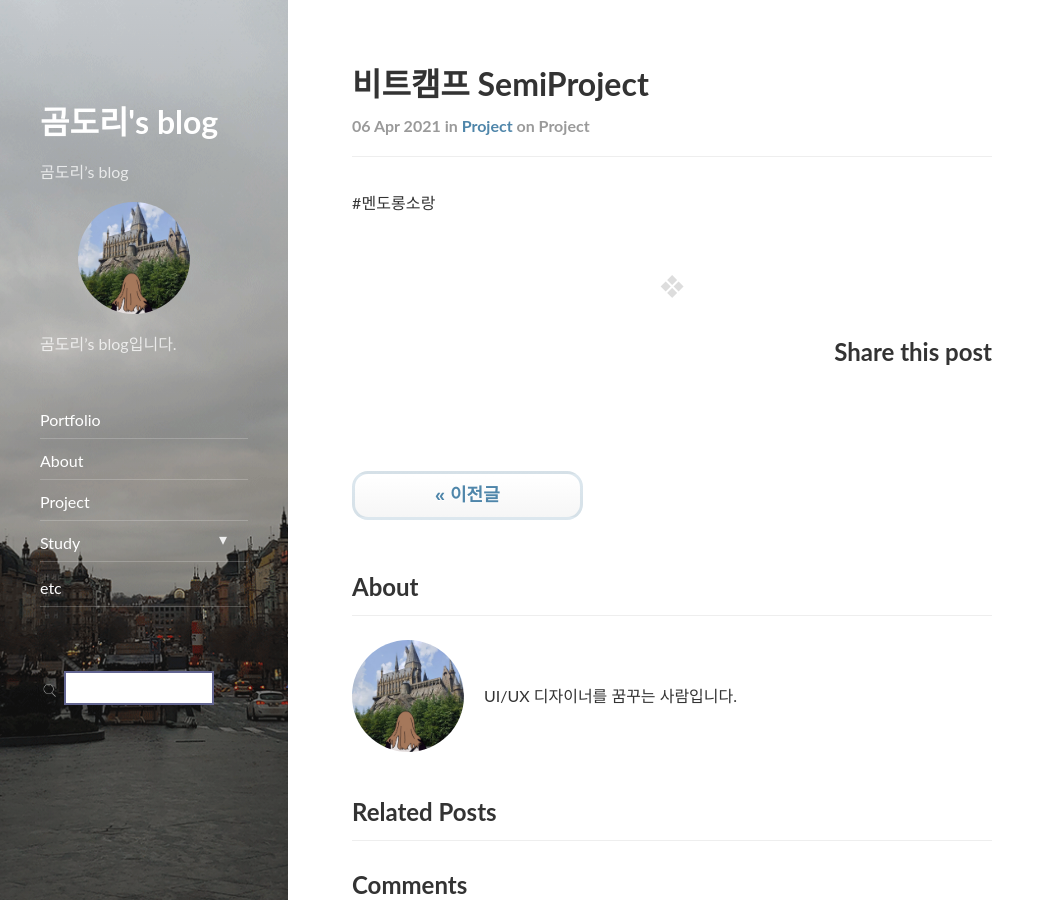
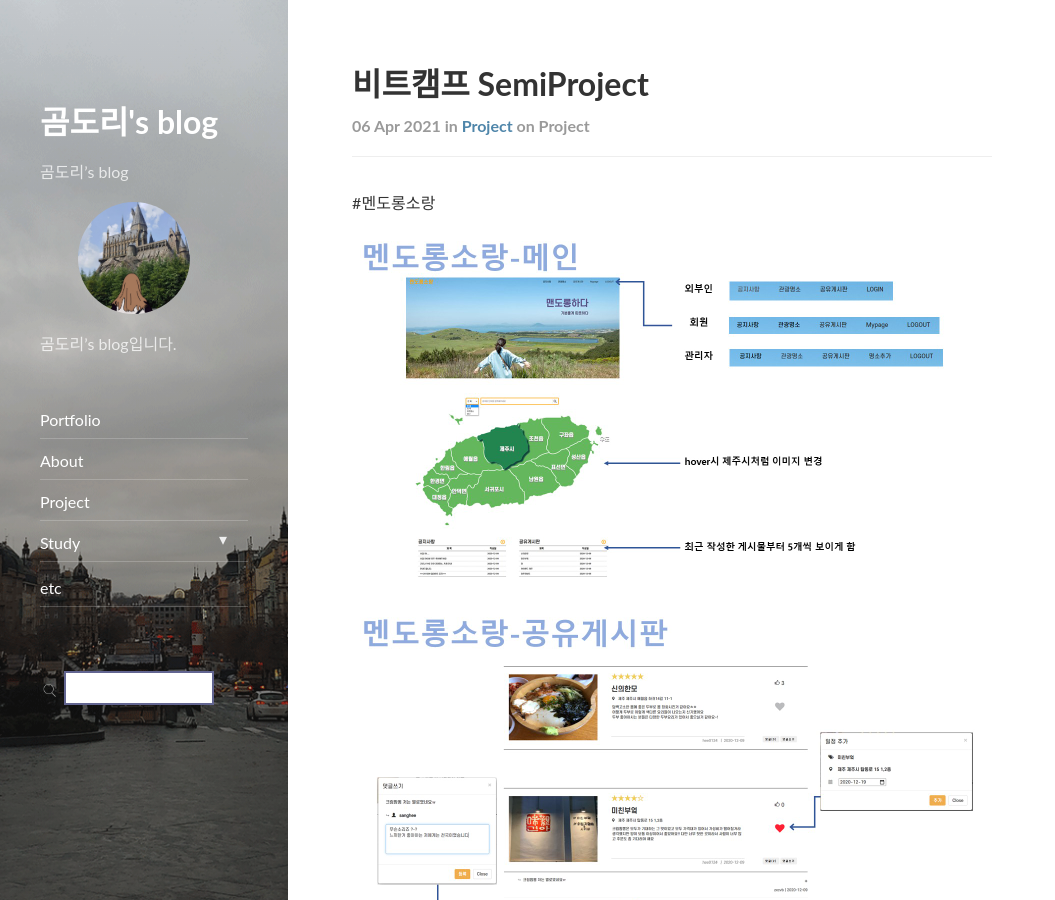
Before and after one commit to tkznzl12/tkznzl12.github.io, a Jekyll site: the page built from _posts/project/2021-04-06-SemiProject-blog01.md, in a window 1280 px wide and 900 px high. Shown: the whole window, without its empty margins (0-1055 px from the left). Built offline with Jekyll 4.4.1, drawn with Linux system fonts in a browser that asks for light colours; nearby versions of some CDN libraries; comment, search, counter and statistics services are not loaded.

Commit message:
semi 수정 1

```diff
--- a/_posts/project/2021-04-06-SemiProject-blog01.md
+++ b/_posts/project/2021-04-06-SemiProject-blog01.md
@@ -8,3 +8,8 @@
 ---
 
 #멘도롱소랑
+
+
+
+![슬라이드1](/assets/슬라이드1.JPG)
+![슬라이드2](/assets/슬라이드2.JPG)
```
Also changed, not shown: assets/슬라이드1.JPG (added), assets/슬라이드2.JPG (added).
